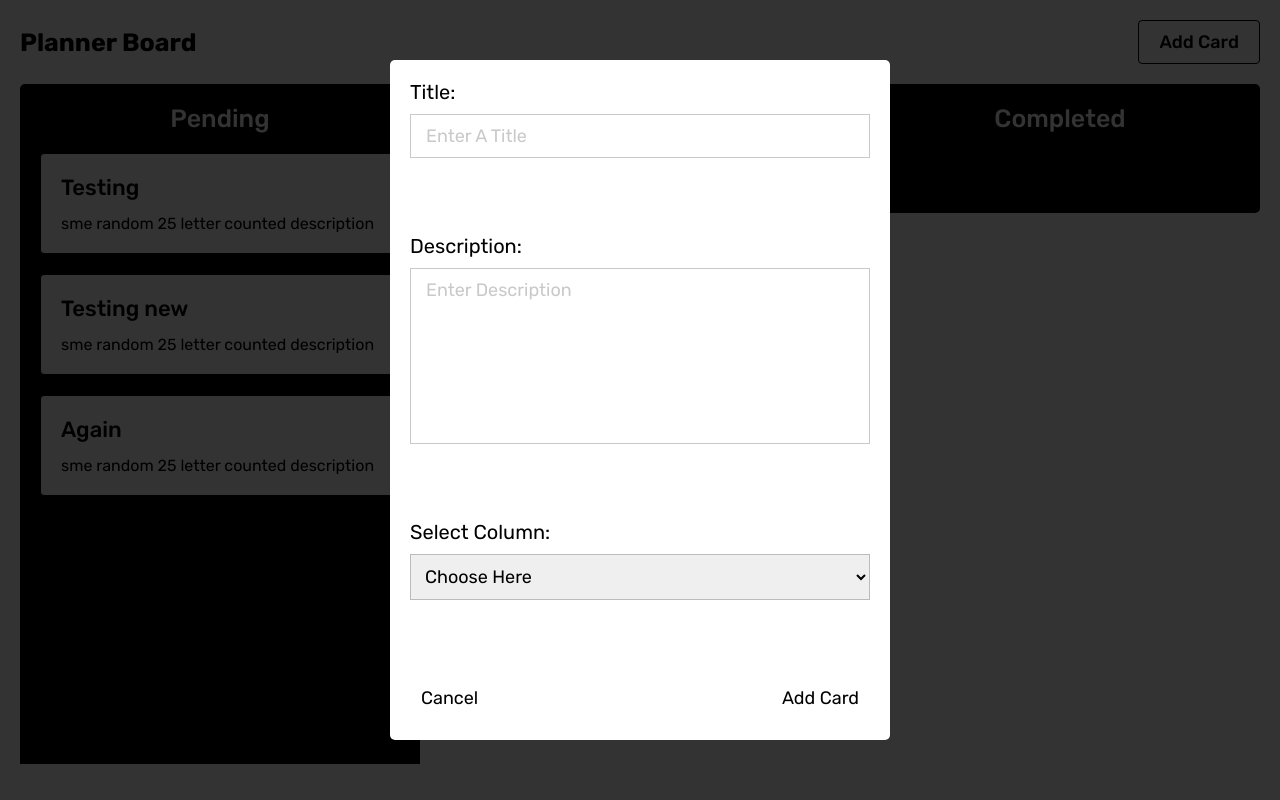
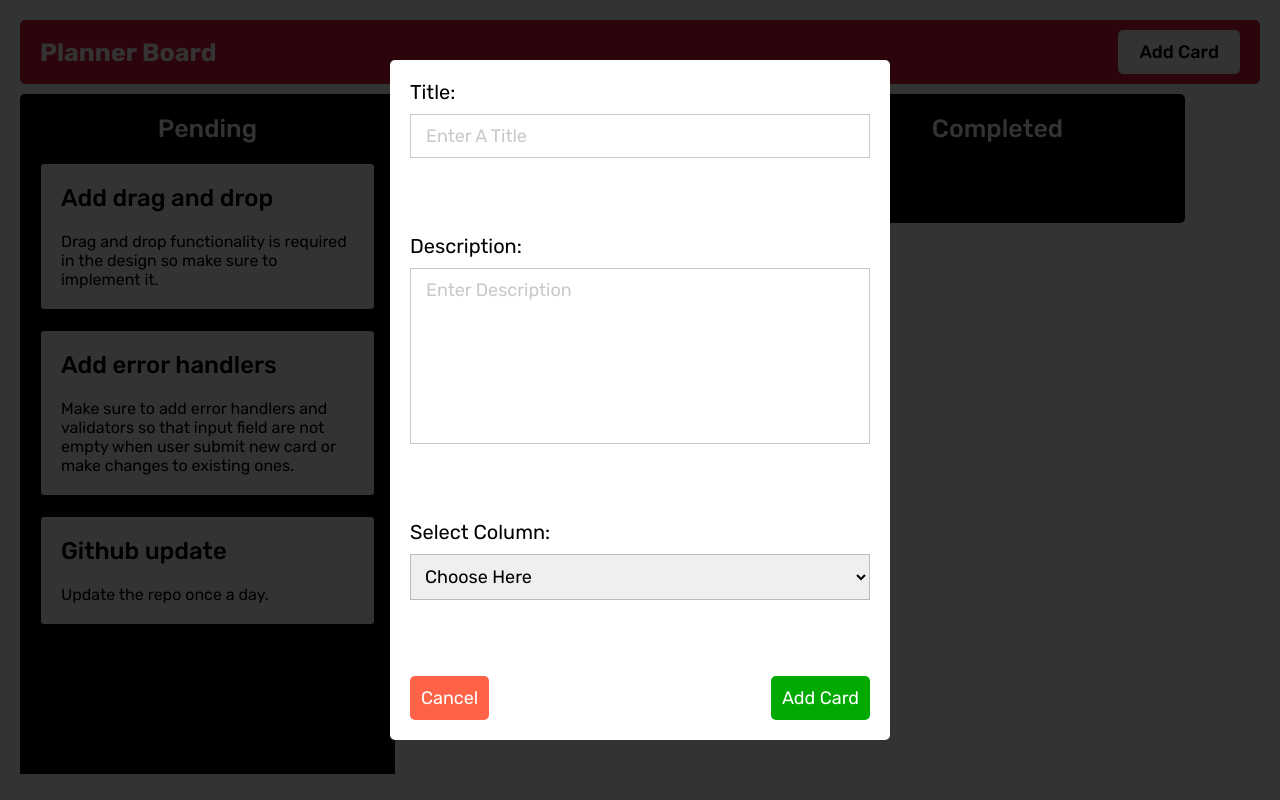
Before and after one commit to Kaka5hi/iitb-frontend-assignment, a React (Vite) app: page / in a window 1280 px wide. Both pictures are taken after a click on the button "Add Card". Built offline with nearby package versions, Linux system fonts and the light colour scheme.

Commit message:
Updated error handler and cleanup on css

```diff
--- a/index.html
+++ b/index.html
@@ -4,7 +4,7 @@
         <meta charset="UTF-8" />
         <link rel="icon" type="image/svg+xml" href="/vite.svg" />
         <meta name="viewport" content="width=device-width, initial-scale=1.0" />
-        <title>Trello clone</title>
+        <title>Planner Board</title>
         <link rel="preconnect" href="https://fonts.googleapis.com" />
         <link rel="preconnect" href="https://fonts.gstatic.com" crossorigin />
         <link
--- a/package.json
+++ b/package.json
@@ -10,8 +10,8 @@
     "preview": "vite preview"
   },
   "dependencies": {
-    "react": "^18.2.0",
-    "react-dom": "^18.2.0",
+    "react": "^18.3.1",
+    "react-dom": "^18.3.1",
     "react-icons": "^5.1.0",
     "uuidv4": "^6.2.13"
   },
--- a/src/App.jsx
+++ b/src/App.jsx
@@ -1,41 +1,53 @@
-import { useState } from "react";
+import { useEffect, useState } from "react";
 import AddNewCard from "./components/AddNewCard/AddNewCard";
 import List from "./components/List/List";
 import CardModal from "./components/CardModal/CardModal";
 import EditCardModal from "./components/EditCardModal/EditCardModal";
+
 const App = () => {
+    // for add card modal
     const [showModal, setShowModal] = useState(false);
+
+    // for edit card modal
     const [showEditModal, setShowEditModal] = useState(false);
-    const [listData, setListData] = useState([
+
+    // main list data
+    const [listData, setListData] = useState(
+        JSON.parse(localStorage.getItem("list")) || [
             {
                 type: "pending",
                 key: 1,
                 cards: [
                     {
-                    title: "testing",
-                    description: "sme random 25 letter counted description",
+                        title: "add drag and drop",
+                        description:
+                            "drag and drop functionality is required in the design so make sure to implement it.",
                         cardId: 225,
                     },
                     {
-                    title: "testing new",
-                    description: "sme random 25 letter counted description",
+                        title: "add error handlers",
+                        description:
+                            "make sure to add error handlers and validators so that input field are not empty when user submit new card or make changes to existing ones.",
                         cardId: 226,
                     },
                     {
-                    title: "again",
-                    description: "sme random 25 letter counted description",
+                        title: "github update",
+                        description: "update the repo once a day.",
                         cardId: 227,
                     },
                 ],
             },
             { type: "working", key: 2, cards: [] },
             { type: "completed", key: 3, cards: [] },
-    ]);
-    // drag functionality
+        ]
+    );
+
+    // drag functionality state, basically tracking which card is picked and from which column
     const [targetCard, setTargetCard] = useState({
         cardId: "",
         columnName: "",
     });
+
     const handleDragEnd = (cardId, columnName) => {
         let sourceColumnIndex,
             sourceCardIndex,
@@ -70,7 +82,6 @@ const App = () => {
             return;
         }
 
-
         // copy all listdata
         const tempList = [...listData];
 
@@ -84,12 +95,14 @@ const App = () => {
         tempList[targetColumnIndex].cards.splice(targetCardIndex, 0, tempCard);
         setListData(tempList);
     };
+
     const handleDragEnter = (cardId, columnName) => {
         setTargetCard({
             cardId,
             columnName,
         });
     };
+
     // function used to create new card
     const handleNewCardCreation = (data, listType) => {
         const newList = listData.map((item) => {
@@ -104,6 +117,7 @@ const App = () => {
         });
         setListData(newList);
     };
+
     // function used to deleted card from column
     const deleteCard = (cardId, columnName) => {
         const allCardsFromColum = listData.filter(
@@ -121,16 +135,24 @@ const App = () => {
         });
         setListData(newList);
     };
+
+    // using this state for editing card data
     const [editData, setEditData] = useState({
         title: "",
         description: "",
         cardId: null,
         columnName: "",
     });
+
     // function to edit card
     const editCard = (cardDetails) => {
         setEditData(cardDetails);
     };
+
+    useEffect(() => {
+        localStorage.setItem("list", JSON.stringify(listData));
+    }, [listData]);
+
     return (
         <>
             <AddNewCard setShowModal={setShowModal} />
--- a/src/components/AddNewCard/AddNewCard.css
+++ b/src/components/AddNewCard/AddNewCard.css
@@ -1,8 +1,12 @@
 nav {
-    margin: 0px auto 20px auto;
+    padding: 10px 20px;
+    margin: 0px auto 10px;
     display: flex;
     align-items: center;
     justify-content: space-between;
+    background-color: crimson;
+    color: white;
+    border-radius: 5px;
 }
 
 nav > span {
@@ -17,8 +21,8 @@ nav > button {
     font-size: 18px;
     font-weight: 500;
     text-transform: capitalize;
-    border-radius: 4px;
-    border: 1px solid black;
+    border-radius: 5px;
+    border: 1px solid transparent;
     background-color: white;
     transition: 400ms ease;
 }
--- a/src/components/Card/Card.css
+++ b/src/components/Card/Card.css
@@ -6,17 +6,17 @@
     border-radius: 4px;
     display: flex;
     flex-direction: column;
-    gap: 10px;
+    gap: 20px;
     cursor: pointer;
 }
 
 .card h2 {
-    height: 30px;
-    font-size: 22px;
+    font-size: 24px;
     font-weight: 500;
 }
 
-.card h2::first-letter {
+.card h2::first-letter,
+.card p::first-letter {
     text-transform: capitalize;
 }
 
@@ -28,11 +28,7 @@
 }
 
 .card > .top svg {
-    width: 30px;
-    height: 30px;
-    border-radius: 50px;
-    border: 1px solid black;
-    padding: 4px;
+    font-size: 20px;
     transition: 400ms ease;
     margin-left: 10px;
     display: none;
@@ -40,9 +36,7 @@
 }
 
 .card > .top svg:hover {
-    background-color: tomato;
-    color: white;
-    border: 1px solid tomato;
+    color: tomato;
     transition: 400ms ease;
 }
 
--- a/src/components/CardModal/CardModal.css
+++ b/src/components/CardModal/CardModal.css
@@ -100,19 +100,18 @@
     border-radius: 5px;
     border: 1px solid transparent;
     text-transform: capitalize;
-    background-color: white;
 }
 
 .button-container button:hover {
     cursor: pointer;
 }
 
-.button-container button:first-child:hover {
+.button-container button:first-child {
     background-color: tomato;
     color: white;
 }
 
-.button-container button:last-child:hover {
+.button-container button:last-child {
     background-color: #0a0;
     color: white;
 }
--- a/src/components/CardModal/CardModal.jsx
+++ b/src/components/CardModal/CardModal.jsx
@@ -20,6 +20,9 @@ const CardModal = ({ setShowModal, handleNewCardCreation }) => {
 
     // function for on change event for each input fields
     const handleInputChange = (e) => {
+        setTitleError(false);
+        setDescriptionError(false);
+        setColumnError(false);
         setData((prev) => {
             return { ...prev, [e.target.name]: e.target.value };
         });
@@ -139,7 +142,24 @@ const CardModal = ({ setShowModal, handleNewCardCreation }) => {
                 </div>
                 <div className="button-container">
                     <button onClick={() => setShowModal(false)}>cancel</button>
-                    <button onClick={handleCardSubmission}>add card</button>
+                    <button
+                        onClick={handleCardSubmission}
+                        disabled={
+                            titleError || descriptionError || columnError
+                                ? true
+                                : false
+                        }
+                        style={
+                            titleError || descriptionError || columnError
+                                ? {
+                                      backgroundColor: "lightgray",
+                                      cursor: "not-allowed",
+                                  }
+                                : {}
+                        }
+                    >
+                        add card
+                    </button>
                 </div>
             </div>
         </div>
--- a/src/components/EditCardModal/EditCardModal.jsx
+++ b/src/components/EditCardModal/EditCardModal.jsx
@@ -8,7 +8,15 @@ const EditCardModal = ({
     setListData,
     listData,
 }) => {
+    // track column change
     const [colName, setColName] = useState("");
+
+    const [titleError, setTitleError] = useState(false);
+    const [descError, setDescError] = useState(false);
+
+    function onlyLettersAndSpaces(str) {
+        return /^[A-Za-z\s]*$/.test(str);
+    }
 
     const handleUpdate = (e) => {
         e.preventDefault();
@@ -20,6 +28,22 @@ const EditCardModal = ({
             newColumn: colName,
             cardId: editData.cardId,
         };
+
+        // validate before submitting
+        if (updatedCardValues.title === "") {
+            return setTitleError(true);
+        }
+
+        if (!onlyLettersAndSpaces(updatedCardValues.title)) {
+            return setTitleError(true);
+        }
+
+        if (
+            updatedCardValues.description === "" ||
+            updatedCardValues.description.length < 25
+        ) {
+            return setDescError(true);
+        }
 
         // case 1, where user just updated the title and description and not the column value
         if (updatedCardValues.newColumn === "") {
@@ -133,12 +157,19 @@ const EditCardModal = ({
                         name="title"
                         autoComplete="off"
                         defaultValue={editData.title}
-                        onChange={(e) =>
+                        onChange={(e) => {
+                            setTitleError(false);
                             setEditData((prev) => {
                                 return { ...prev, title: e.target.value };
-                            })
-                        }
+                            });
+                        }}
                     />
+                    {titleError && (
+                        <p className="error">
+                            Error: Title cannot be empty and should only contain
+                            alphabets.
+                        </p>
+                    )}
                 </div>
                 <div className="input-container">
                     <label htmlFor="description">description:</label>
@@ -151,12 +182,19 @@ const EditCardModal = ({
                         placeholder="enter description"
                         autoComplete="off"
                         defaultValue={editData.description}
-                        onChange={(e) =>
+                        onChange={(e) => {
+                            setDescError(false);
                             setEditData((prev) => {
                                 return { ...prev, description: e.target.value };
-                            })
-                        }
+                            });
+                        }}
                     />
+                    {descError && (
+                        <p className="error">
+                            Error: Make sure description is more than 25
+                            letters.
+                        </p>
+                    )}
                 </div>
                 <div className="input-container">
                     <label htmlFor="column">select column:</label>
@@ -183,7 +221,20 @@ const EditCardModal = ({
                     <button onClick={() => setShowEditModal(false)}>
                         cancel
                     </button>
-                    <button onClick={handleUpdate}>update card</button>
+                    <button
+                        onClick={handleUpdate}
+                        disabled={titleError || descError ? true : false}
+                        style={
+                            titleError || descError
+                                ? {
+                                      backgroundColor: "lightgray",
+                                      cursor: "not-allowed",
+                                  }
+                                : {}
+                        }
+                    >
+                        update card
+                    </button>
                 </div>
             </div>
         </div>
--- a/src/components/List/List.css
+++ b/src/components/List/List.css
@@ -1,6 +1,6 @@
 .list {
     flex: 1;
-    max-width: 450px;
+    max-width: 375px;
     min-height: fit-content;
     padding: 20px;
     padding-bottom: 40px;
@@ -27,8 +27,7 @@
 }
 
 .card-container::-webkit-scrollbar-track {
-    -webkit-box-shadow: inset 0 0 6px rgba(0, 0, 0, 0.3);
-    border-radius: 10px;
+    -webkit-box-shadow: inset 0 0 2px rgba(0, 0, 0, 0.3);
     background-color: #000000;
 }
 
@@ -38,7 +37,8 @@
 }
 
 .card-container::-webkit-scrollbar-thumb {
-    /* border-radius: 10px; */
-    -webkit-box-shadow: inset 0 0 6px rgba(0, 0, 0, 0.3);
+    -webkit-box-shadow: inset 0 0 2px rgba(0, 0, 0, 0.3);
     background-color: #ffffff;
+    cursor: auto;
+    border-radius: 10px;
 }
```
Also changed, not shown: 1 other file (tests, documents, lock files or other folders). Lines whose indentation alone changed are shown as unchanged.
